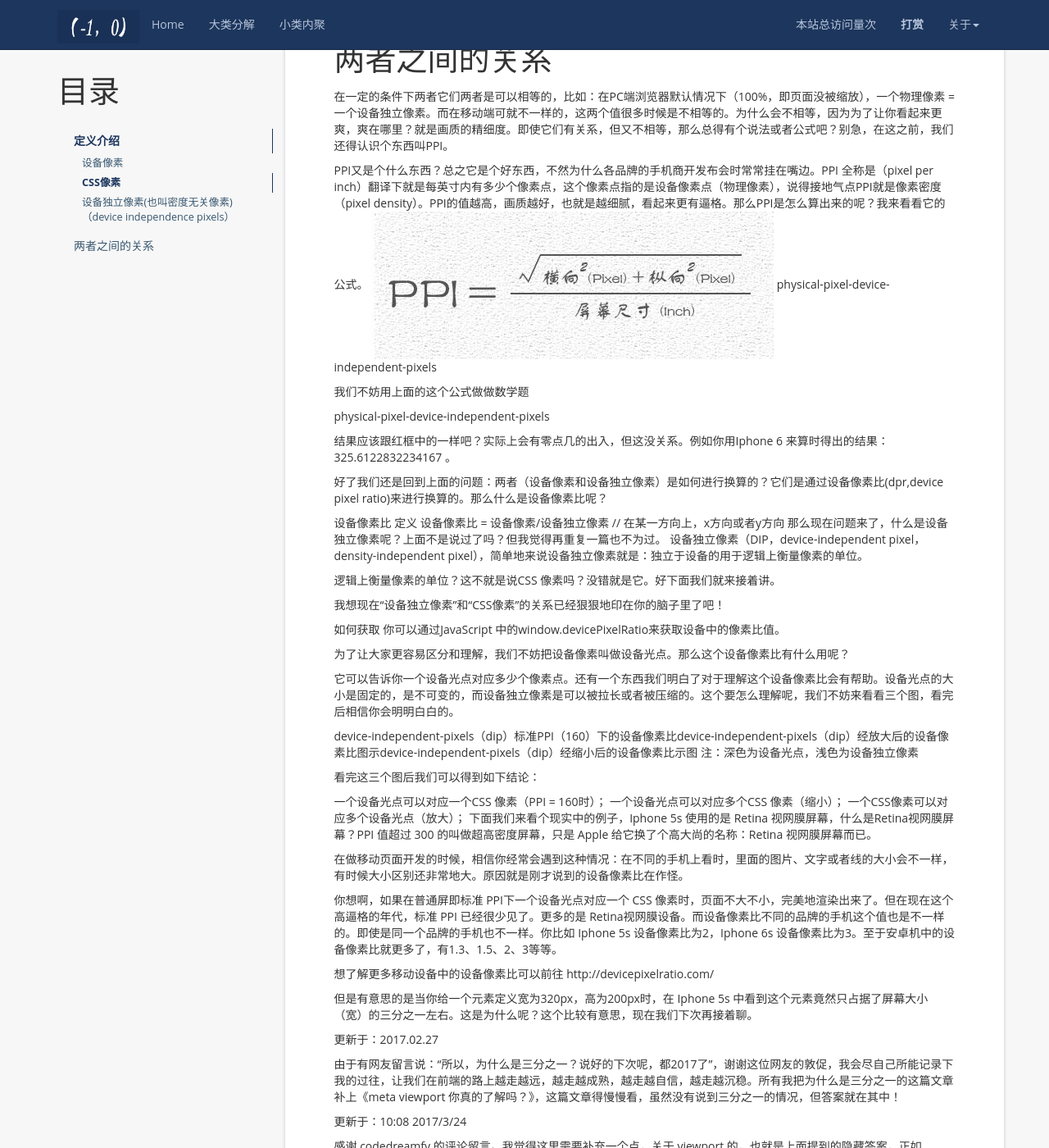
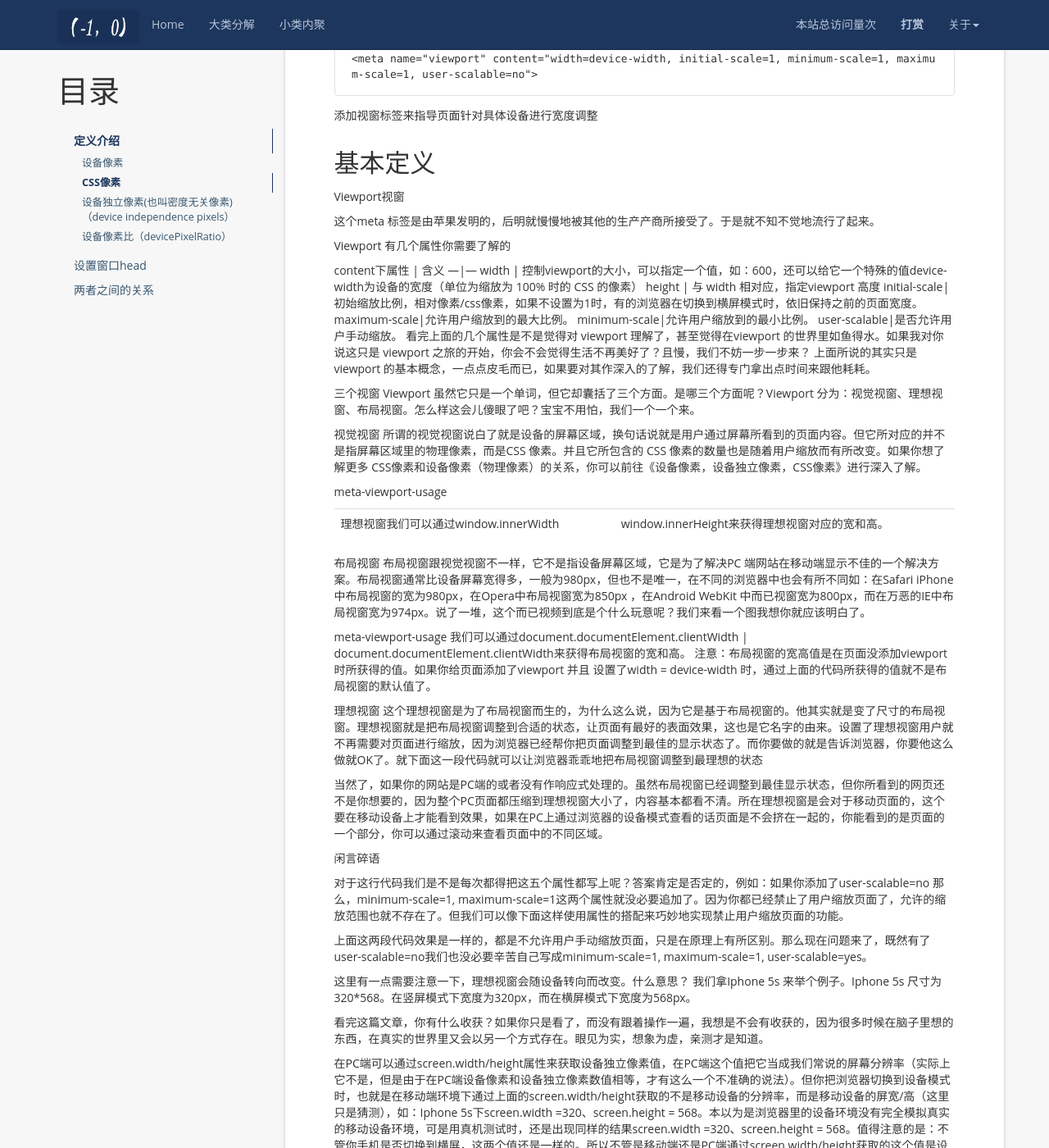
Before and after one commit to aimiy/aimiy.github.io, a Jekyll site: the page built from _posts/notes/css/2017-09-15-像素.md, in a window 1280 px wide and 1400 px high, scrolled down 1147 px. Shown: the whole window at 82% size. Built offline with Jekyll 4.4.1, drawn with Linux system fonts in a browser that asks for light colours; nearby versions of some CDN libraries; comment, search, counter and statistics services are not loaded; some of the changed text lies outside the part shown.

Commit message:
Update 2017-09-15-像素.md

````diff
--- a/_posts/notes/css/2017-09-15-像素.md
+++ b/_posts/notes/css/2017-09-15-像素.md
@@ -18,11 +18,73 @@ tag: css
 CSS像素是Web编程的概念，独立于设备的用于**逻辑**上衡量像素的单位，也就是说我们在做网页时用到的CSS像素单位，是抽象的，而不是实际存在的。
 
 ## 设备独立像素(也叫密度无关像素)（device independence pixels）
-可以认为是计算机坐标系统中的一个点，这个点代表一个可以由程序使用并控制的虚拟像素(比如：CSS 像素,只是在android机中CSS 像素就不叫”CSS 像素”了而是叫”设备独立像素”)，然后由相关系统转换为物理像素。
+可以认为是计算机坐标系统中的一个点，这个点代表一个可以由程序使用并控制的虚拟像素(比如：CSS像素,只是在android机中CSS像素就不叫”CSS像素”了而是叫”设备独立像素”)，然后由相关系统转换为物理像素。
+设备独立像素（DIP，device-independent pixel，density-independent pixel），简单地来说设备独立像素就是：独立于设备的用于逻辑上衡量像素的单位。
 
-所以说，物理像素和设备独立像素之间存在着一定的对应关系。
+## 设备像素比（devicePixelRatio）
+DPR=物理像素/css像素，它是一维像素比较，不是面积的比较。可理解为再横纵宽高轴上每一个CSS像素占多少个物理像素。
 
-通过上面的定义我们就可以从中挑出两个来展开就可以了，也就是设备像素和设备独立像素（在本文我们不妨假装Android的“设备独立像素”是通用叫法），正如你所看到的，因为设备独立像素已经包括了CSS 像素。
+设备像素比 = 设备像素/设备独立像素 // 在某一方向上，x方向或者y方向
+
+# 设置窗口head
+
+```
+<meta name="viewport" content="width=device-width, initial-scale=1, minimum-scale=1, maximum-scale=1, user-scalable=no">
+```
+添加视窗标签来指导页面针对具体设备进行宽度调整
+## 基本定义
+Viewport视窗
+
+这个meta 标签是由苹果发明的，后明就慢慢地被其他的生产产商所接受了。于是就不知不觉地流行了起来。
+
+Viewport 有几个属性你需要了解的
+
+content下属性 | 含义
+---|---
+width | 控制viewport的大小，可以指定一个值，如：600，还可以给它一个特殊的值device-width为设备的宽度（单位为缩放为 100% 时的 CSS 的像素）
+height | 与 width 相对应，指定viewport 高度
+initial-scale|初始缩放比例，相对像素/css像素，如果不设置为1时，有的浏览器在切换到横屏模式时，依旧保持之前的页面宽度。
+maximum-scale|允许用户缩放到的最大比例。
+minimum-scale|允许用户缩放到的最小比例。
+user-scalable|是否允许用户手动缩放。
+看完上面的几个属性是不是觉得对 viewport 理解了，甚至觉得在viewport 的世界里如鱼得水。如果我对你说这只是 viewport 之旅的开始，你会不会觉得生活不再美好了？且慢，我们不妨一步一步来？
+上面所说的其实只是 viewport 的基本概念，一点点皮毛而已，如果要对其作深入的了解，我们还得专门拿出点时间来跟他耗耗。
+
+三个视窗
+Viewport 虽然它只是一个单词，但它却囊括了三个方面。是哪三个方面呢？Viewport 分为：视觉视窗、理想视窗、布局视窗。怎么样这会儿傻眼了吧？宝宝不用怕，我们一个一个来。
+
+视觉视窗
+所谓的视觉视窗说白了就是设备的屏幕区域，换句话说就是用户通过屏幕所看到的页面内容。但它所对应的并不是指屏幕区域里的物理像素，而是CSS 像素。并且它所包含的 CSS 像素的数量也是随着用户缩放而有所改变。如果你想了解更多 CSS像素和设备像素（物理像素）的关系，你可以前往《设备像素，设备独立像素，CSS像素》进行深入了解。
+
+meta-viewport-usage
+
+理想视窗我们可以通过window.innerWidth | window.innerHeight来获得理想视窗对应的宽和高。
+
+布局视窗
+布局视窗跟视觉视窗不一样，它不是指设备屏幕区域，它是为了解决PC 端网站在移动端显示不佳的一个解决方案。布局视窗通常比设备屏幕宽得多，一般为980px，但也不是唯一，在不同的浏览器中也会有所不同如：在Safari iPhone中布局视窗的宽为980px，在Opera中布局视窗宽为850px ，在Android WebKit 中而已视窗宽为800px，而在万恶的IE中布局视窗宽为974px。说了一堆，这个而已视频到底是个什么玩意呢？我们来看一个图我想你就应该明白了。
+
+meta-viewport-usage
+我们可以通过document.documentElement.clientWidth | document.documentElement.clientWidth来获得布局视窗的宽和高。
+注意：布局视窗的宽高值是在页面没添加viewport 时所获得的值。如果你给页面添加了viewport 并且 设置了width = device-width 时，通过上面的代码所获得的值就不是布局视窗的默认值了。
+
+理想视窗
+这个理想视窗是为了布局视窗而生的，为什么这么说，因为它是基于布局视窗的。他其实就是变了尺寸的布局视窗。理想视窗就是把布局视窗调整到合适的状态，让页面有最好的表面效果，这也是它名字的由来。设置了理想视窗用户就不再需要对页面进行缩放，因为浏览器已经帮你把页面调整到最佳的显示状态了。而你要做的就是告诉浏览器，你要他这么做就OK了。就下面这一段代码就可以让浏览器乖乖地把布局视窗调整到最理想的状态
+
+当然了，如果你的网站是PC端的或者没有作响应式处理的。虽然布局视窗已经调整到最佳显示状态，但你所看到的网页还不是你想要的，因为整个PC页面都压缩到理想视窗大小了，内容基本都看不清。所在理想视窗是会对于移动页面的，这个要在移动设备上才能看到效果，如果在PC上通过浏览器的设备模式查看的话页面是不会挤在一起的，你能看到的是页面的一个部分，你可以通过滚动来查看页面中的不同区域。
+
+闲言碎语
+<meta name="viewport" content="width=device-width, initial-scale=1, minimum-scale=1, maximum-scale=1, user-scalable=no">
+对于这行代码我们是不是每次都得把这五个属性都写上呢？答案肯定是否定的，例如：如果你添加了user-scalable=no 那么，minimum-scale=1, maximum-scale=1这两个属性就没必要追加了。因为你都已经禁止了用户缩放页面了，允许的缩放范围也就不存在了。但我们可以像下面这样使用属性的搭配来巧妙地实现禁止用户缩放页面的功能。
+
+<meta name="viewport" content="width=device-width, initial-scale=1, minimum-scale=1, maximum-scale=1, user-scalable=yes">
+<meta name="viewport" content="width=device-width, initial-scale=1, user-scalable=no">
+上面这两段代码效果是一样的，都是不允许用户手动缩放页面，只是在原理上有所区别。那么现在问题来了，既然有了user-scalable=no我们也没必要辛苦自己写成minimum-scale=1, maximum-scale=1, user-scalable=yes。
+
+这里有一点需要注意一下，理想视窗会随设备转向而改变。什么意思？
+我们拿Iphone 5s 来举个例子。Iphone 5s 尺寸为320*568。在竖屏模式下宽度为320px，而在横屏模式下宽度为568px。
+
+看完这篇文章，你有什么收获？如果你只是看了，而没有跟着操作一遍，我想是不会有收获的，因为很多时候在脑子里想的东西，在真实的世界里又会以另一个方式存在。眼见为实，想象为虚，亲测才是知道。
+
 
 在PC端可以通过screen.width/height属性来获取设备独立像素值，在PC端这个值把它当成我们常说的屏幕分辨率（实际上它不是，但是由于在PC端设备像素和设备独立像素数值相等，才有这么一个不准确的说法）。但你把浏览器切换到设备模式时，也就是在移动端环境下通过上面的screen.width/height获取的不是移动设备的分辨率，而是移动设备的屏宽/高（这里只是猜测），如：Iphone 5s下screen.width =320、screen.height = 568。本以为是浏览器里的设备环境没有完全模拟真实的移动设备环境，可是用真机测试时，还是出现同样的结果screen.width =320、screen.height = 568。值得注意的是：不管你手机是否切换到横屏，这两个值还是一样的。所以不管是移动端还是PC端通过screen.width/height获取的这个值是设备独立像素（CSS 像素），而不是设备的屏幕分辨率，因为设备的屏幕分辨率对于WEB开发者来说是无法通过代码来获得的，是完全透明的。
 
@@ -41,11 +103,7 @@ physical-pixel-device-independent-pixels
 
 好了我们还是回到上面的问题：两者（设备像素和设备独立像素）是如何进行换算的？它们是通过设备像素比(dpr,device pixel ratio)来进行换算的。那么什么是设备像素比呢？
 
-设备像素比
-定义
-设备像素比 = 设备像素/设备独立像素 // 在某一方向上，x方向或者y方向
-那么现在问题来了，什么是设备独立像素呢？上面不是说过了吗？但我觉得再重复一篇也不为过。
-设备独立像素（DIP，device-independent pixel，density-independent pixel），简单地来说设备独立像素就是：独立于设备的用于逻辑上衡量像素的单位。
+
 
 逻辑上衡量像素的单位？这不就是说CSS 像素吗？没错就是它。好下面我们就来接着讲。
 
````
Also changed, not shown: other parts of _posts/notes/css/2017-09-15-像素.md (+1 -1 lines).
